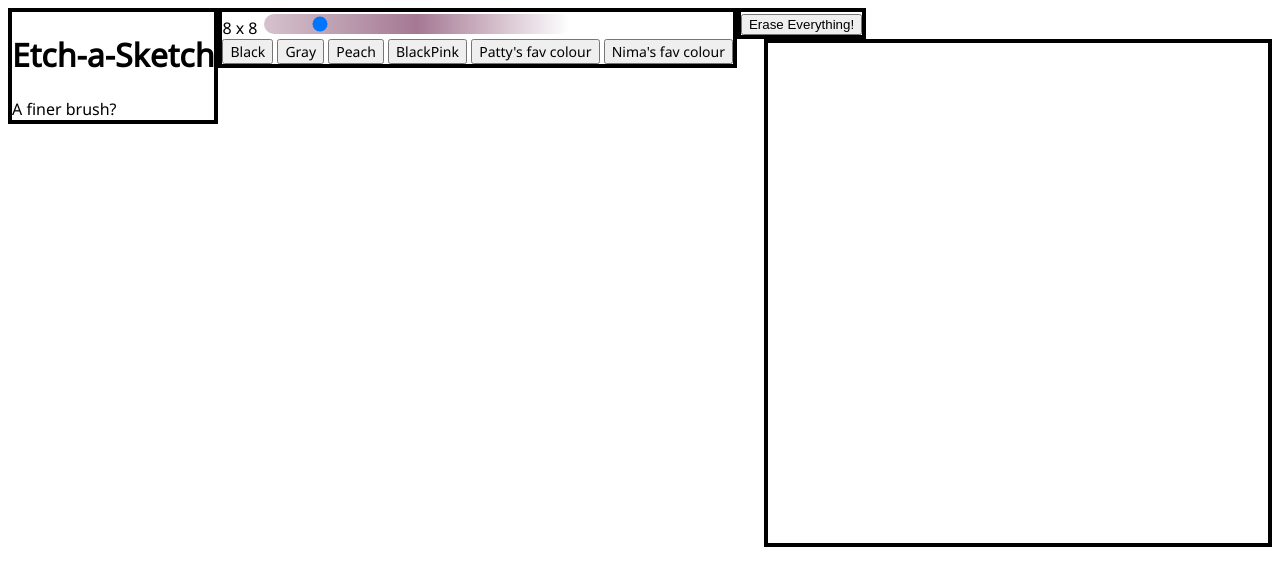
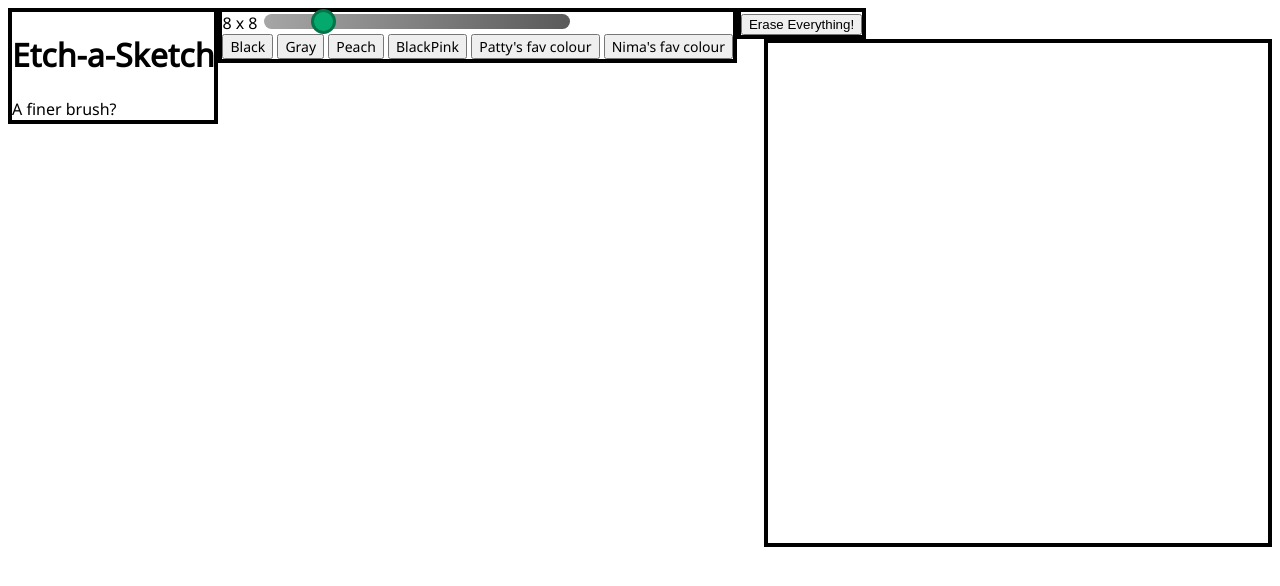
Before and after one commit to jennri/TOP-etchasketch, a plain HTML site: page index.html in a window 1280 px wide. Drawn offline with Linux system fonts and the light colour scheme.

Commit message:
nicer slider

```diff
--- a/stylesheet.css
+++ b/stylesheet.css
@@ -12,15 +12,20 @@ html {
 .slider {
     appearance: none;
     width: 60%;
-    height: 20px;
-    background: linear-gradient(to right, #D6C2CE 0%, #A57893 50%, #fff 100%);
-    transition: background 450ms ease-in;
+    height: 15px;
+    background: linear-gradient(to right, #a6a6a6 0%, #808080 50%, #5a5a5a 100%);
     border-radius: 25px;
     outline: none;
 }
-
-.slider:hover {
-    opacity: 1;
+.slider::-webkit-slider-thumb{
+    -webkit-appearance: none;
+    appearance: none;
+    height: 25px;
+    width: 25px;
+    border-radius: 25px;
+    border: 3.4px solid #03744a;
+    background: #04AA6D;
+    cursor: pointer;
 }
 
 .btncolor {
@@ -29,13 +34,10 @@ html {
 }
 
 
-
 .right {
     float: right;
     border: 4px solid black
 }
-
-
 
 .gridcontainer {
     display: grid;
```
